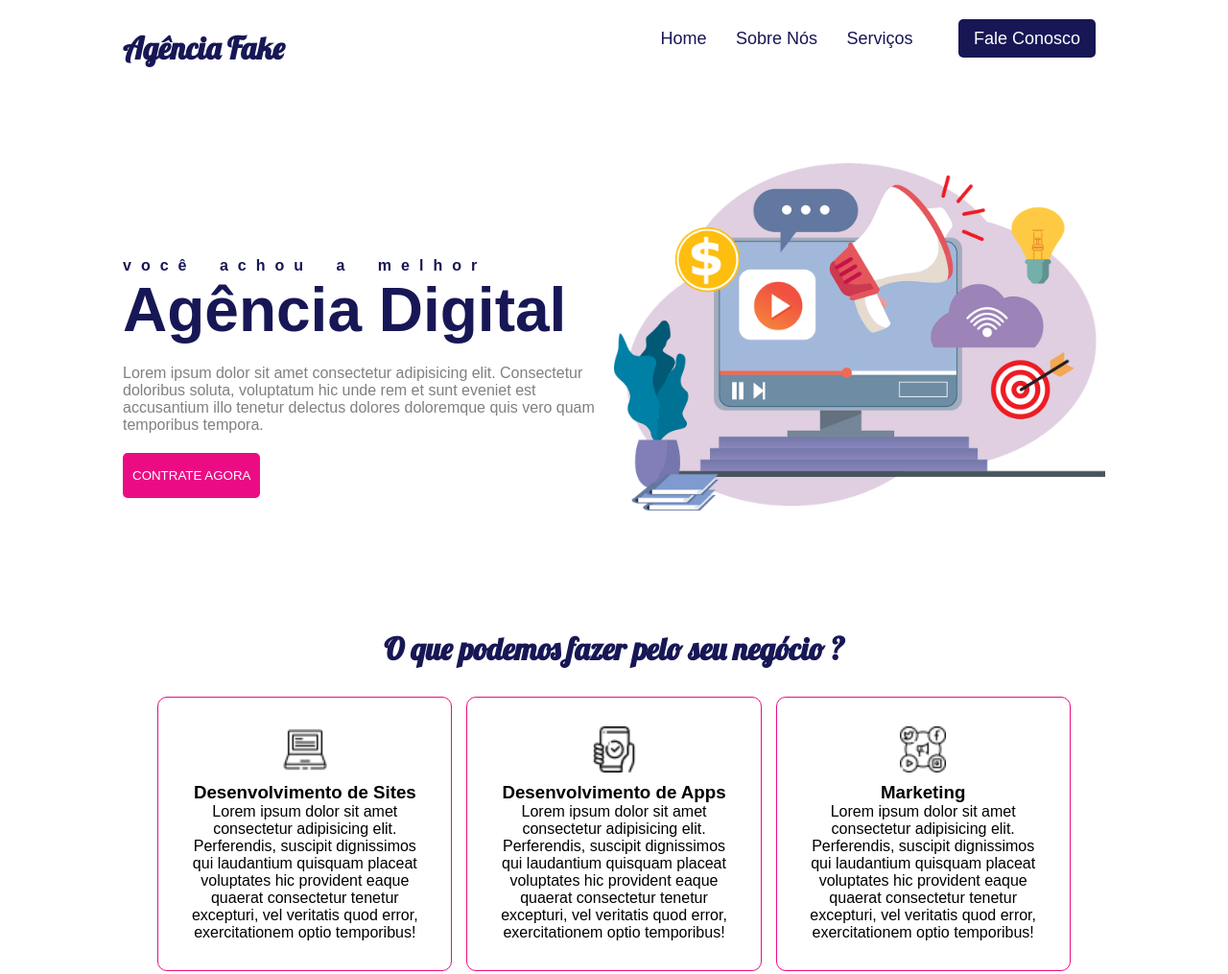
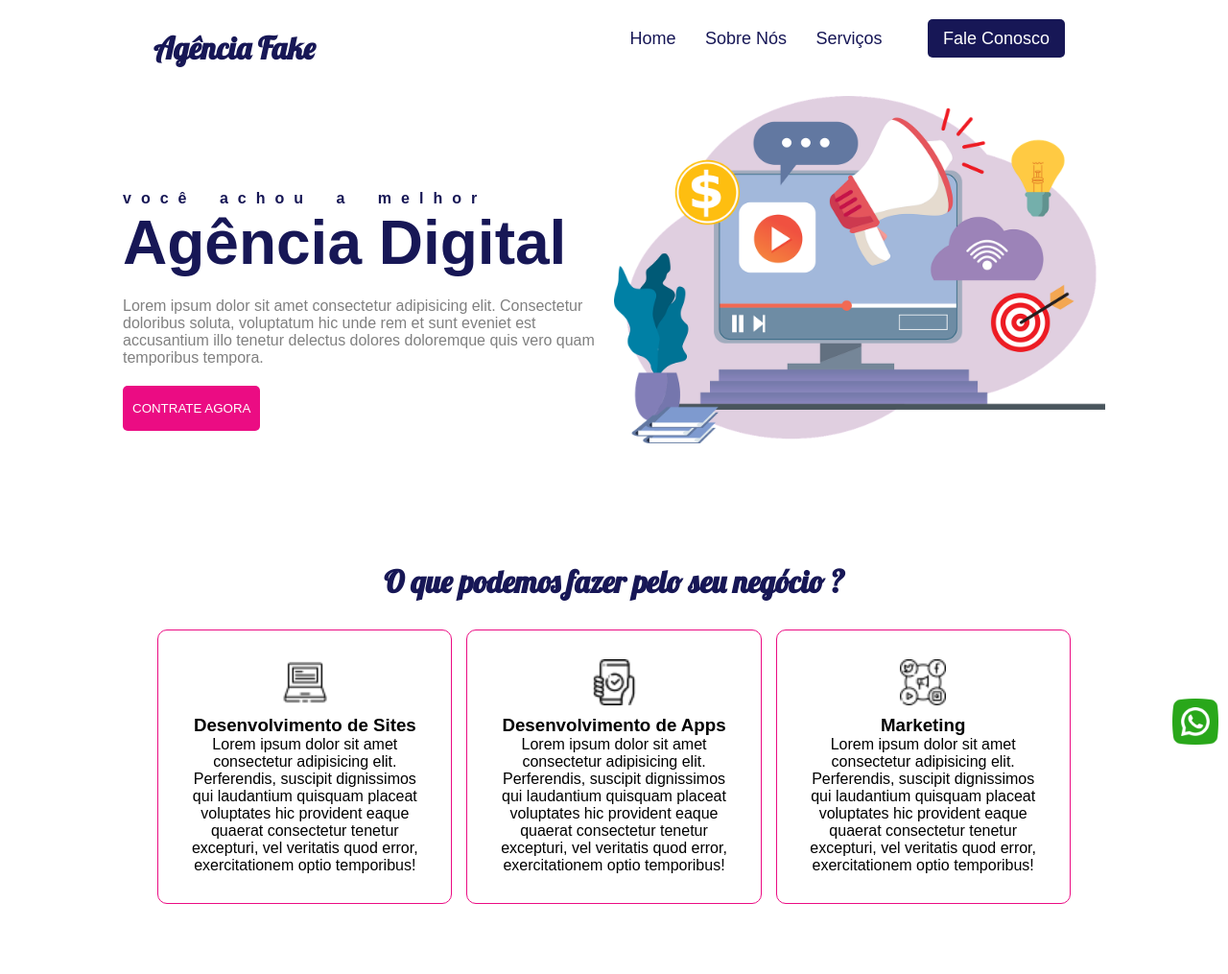
Before and after one commit to lucas-aguiar33/agencia-fake, a plain HTML site: page index.html in a window 1280 px wide. Shown: the top 1015 px of the page at 96% size. Drawn offline with Linux system fonts and the light colour scheme.

Commit message:
alterando o position do header e adicionando whatsapp pra contato

```diff
--- a/css/style.css
+++ b/css/style.css
@@ -14,16 +14,21 @@
 body {
     font-family: Arial, Helvetica, sans-serif;
     min-height: 100vh;
+    display: flex;
+    flex-direction: column;
+    align-items: center;
+    position:relative;
 }
 
 
 
 .header {
+    width:100vw;
     display: flex;
-    justify-content: space-between;
-    width:80vw;
-    margin:auto;
+    justify-content: space-around;
     padding-top:30px;
+    position: fixed;
+    background-color: white;
 }
 
 .header h1 {
@@ -182,6 +187,7 @@ section {
 }
 
 footer {
+    width:100%;
    height: 200px;
    background-color: var(--cor-1);
    color:#fff;
@@ -197,3 +203,9 @@ footer {
 footer h2 {
     font-family: 'Lobster', sans-serif;
 }
+
+.logo-wpp {
+    position:fixed;
+    bottom:20px;
+    right:10px;
+}
--- a/index.html
+++ b/index.html
@@ -9,9 +9,7 @@
 <body>
 
     <header class="header">
-        <div class="logo">
-            <h1>Agência Fake</h1>
-        </div>
+        <h1>Agência Fake</h1>
         <nav class="navbar">
             <ul class="nav-menu">
                 <li class="nav-item"><a class="nav-link"  href="#">Home</a></li>
@@ -46,7 +44,8 @@
                     </div>
                     <div class="texto-oculto">
                         <h3>Outro conteúdo</h3>
-                        <p>Lorem ipsum dolor sit, amet consectetur adipisicing elit. Accusantium reprehenderit incidunt quae quaerat, dolore recusandae modi, doloribus corrupti dolorum blanditiis qui officiis deserunt ea eum sapiente corporis aliquam molestias. Explicabo. Lorem ipsum dolor sit amet consectetur adipisicing elit. Sint corrupti eum neque, nisi ducimus et, quod placeat aperiam commodi dolores reiciendis sit in enim incidunt nobis quasi nam magni id.</p>
+                        <p>Lorem ipsum dolor sit, amet consectetur adipisicing elit. Accusantium reprehenderit incidunt quae quaerat, dolore recusandae modi, doloribus corrupti dolorum blanditiis qui officiis deserunt ea eum sapiente corporis aliquam molestias. Explicabo. Lorem ipsum dolor sit amet consectetur adipisicing elit. Sint corrupti eum neque, nisi ducimus et, quod placeat aperiam commodi dolores reiciendis sit in enim incidunt nobis quasi nam magni id.
+                        </p>
                     </div>
                 </div>
 
@@ -73,12 +72,12 @@
                         <p>Lorem ipsum dolor sit, amet consectetur adipisicing elit. Accusantium reprehenderit incidunt quae quaerat, dolore recusandae modi, doloribus corrupti dolorum blanditiis qui officiis deserunt ea eum sapiente corporis aliquam molestias. Explicabo. Lorem ipsum dolor sit amet consectetur adipisicing elit. Sint corrupti eum neque, nisi ducimus et, quod placeat aperiam commodi dolores reiciendis sit in enim incidunt nobis quasi nam magni id.</p>
                     </div>
                 </div>
-
-
             </div>
         </section>
     </main>
-
+    <div class="logo-wpp">
+        <a href="#"><img src="img/logo-whatsapp.png" width="48px" alt="logo whatsapp"></a>
+    </div>
     <footer>
         <h2>Agencia Fake</h2>
         <span>&#169 Todos os direitos reservados</span>
```
Also changed, not shown: img/logo-whatsapp.png (added).
